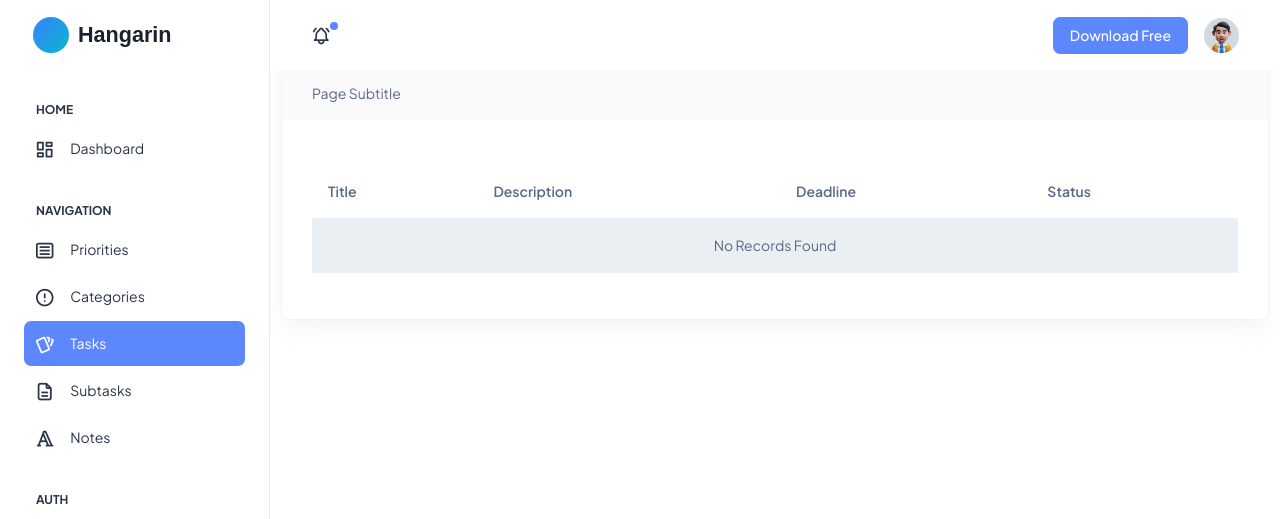
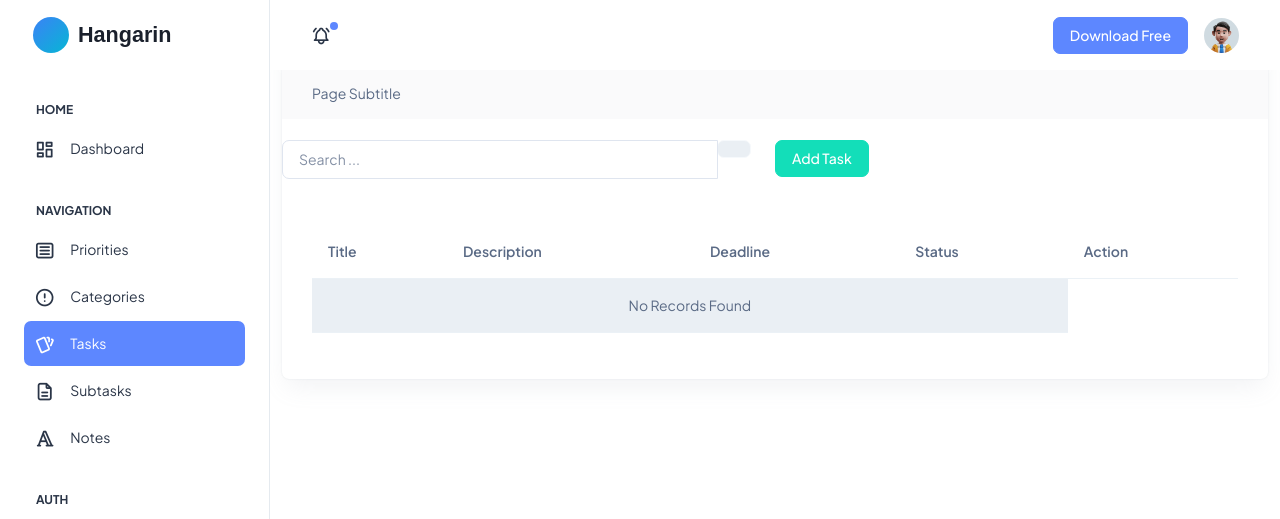
Before and after one commit to ag3ntk1wi/Hangarin, a Django app: page /task_list in a window 1280 px wide. Shown: the top 519 px of the page. Run offline with Django 5.2, Linux system fonts and the light colour scheme; data that the repository does not hold is empty; some libraries are stand-ins or nearby versions.

Commit message:
added Task CreateView

```diff
--- a/projectsite/projectsite/urls.py
+++ b/projectsite/projectsite/urls.py
@@ -18,7 +18,7 @@ from django.contrib import admin
 from django.urls import path
 from weborg.views import HomePageView, PriorityList, PriorityCreateView, PriorityUpdateView, PriorityDeleteView
 from weborg.views import CategoryList, CategoryCreateView, CategoryUpdateView, CategoryDeleteView
-from weborg.views import TaskList
+from weborg.views import TaskList, TaskCreateView
 from weborg import views
 
 urlpatterns = [
@@ -36,6 +36,7 @@ urlpatterns = [
     path('category_list/<pk>/delete', CategoryDeleteView.as_view(), name='category-delete'),
     # Task Paths
     path('task_list', TaskList.as_view(), name='task-list'),
+    path('task_list/add', TaskCreateView.as_view(), name='task-add'),
     # Note Paths
     # SubTask Paths
 ]
--- a/projectsite/templates/task_list.html
+++ b/projectsite/templates/task_list.html
@@ -9,6 +9,26 @@
                         <div class="card-title">List of Tasks</div>
                         <div class="card-category">Page Subtitle</div>
                     </div>
+                    <br />
+                            <div class="col-md-12 row">
+                                <div class="col-md-6">
+                                    <form class="navbar-left navbar-form nav-search mr-md-3" action="">
+                                        <div class="input-group">
+                                            <input type="text" placeholder="Search ..." class="form-control" />
+                                            <div class="input-group-append">
+                                                <span class="input-group-text">
+                                                    <i class="la la-search search-icon"></i>
+                                                </span>
+                                            </div>
+                                        </div>
+                                    </form>
+                                </div>
+                                <div class="col-md-6">
+                                    <div class="pull-right">
+                                        <a href="{% url 'task-add' %}" class="btn btn-success btn-rounded">Add Task</a>
+                                    </div>
+                                </div>
+                            </div>
                     <div class="card-body">
                         <table class="table table-striped mt-3">
                             <thead>
@@ -17,6 +37,7 @@
                                     <th scope="col">Description</th>
                                     <th scope="col">Deadline</th>
                                     <th scope="col">Status</th>
+                                    <th scope="col">Action</th>
                                 </tr>
                             </thead>
                             <tbody>
@@ -26,6 +47,7 @@
                                     <td>{{ object.task_description }}</td>
                                     <td>{{ object.task_deadline }}</td>
                                     <td>{{ object.task_status }}</td>
+                                    <td><a href="priority_list/{{ object.id }}">Edit</a></td>
                                 </tr>
                                 {% empty %}
                                 <tr>
--- a/projectsite/weborg/views.py
+++ b/projectsite/weborg/views.py
@@ -2,7 +2,7 @@ from django.shortcuts import render
 from django.views.generic.list import ListView
 from django.views.generic.edit import CreateView, UpdateView, DeleteView
 from weborg.models import Priority, Category, Task, Note, SubTask
-from weborg.forms import PriorityForm, CategoryForm
+from weborg.forms import PriorityForm, CategoryForm, TaskForm
 from django.urls import reverse_lazy
 
 # Create your views here.
@@ -65,5 +65,11 @@ class TaskList(ListView):
     context_object_name = 'task'
     template_name = 'task_list.html'
     paginate_by = 5
+
+class TaskCreateView(CreateView):
+    model = Task
+    form_class = TaskForm
+    template_name = 'task_form.html'
+    success_url = reverse_lazy('task-list')
 # Note Views
 # Subtask Views
```
Also changed, not shown: projectsite/templates/task_form.html (added, +31 -0 lines), projectsite/weborg/forms.py (+6 -1 lines).
